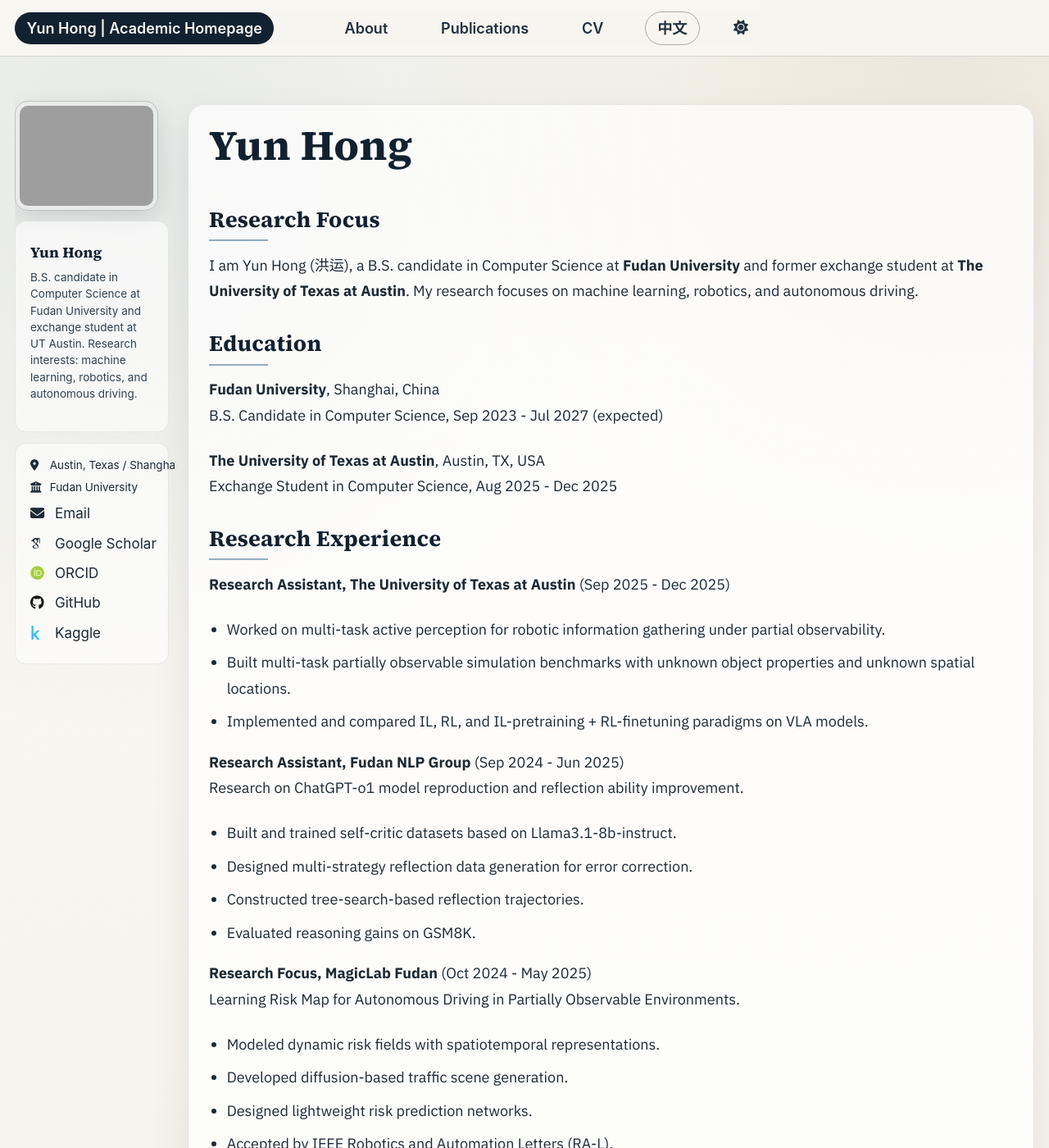
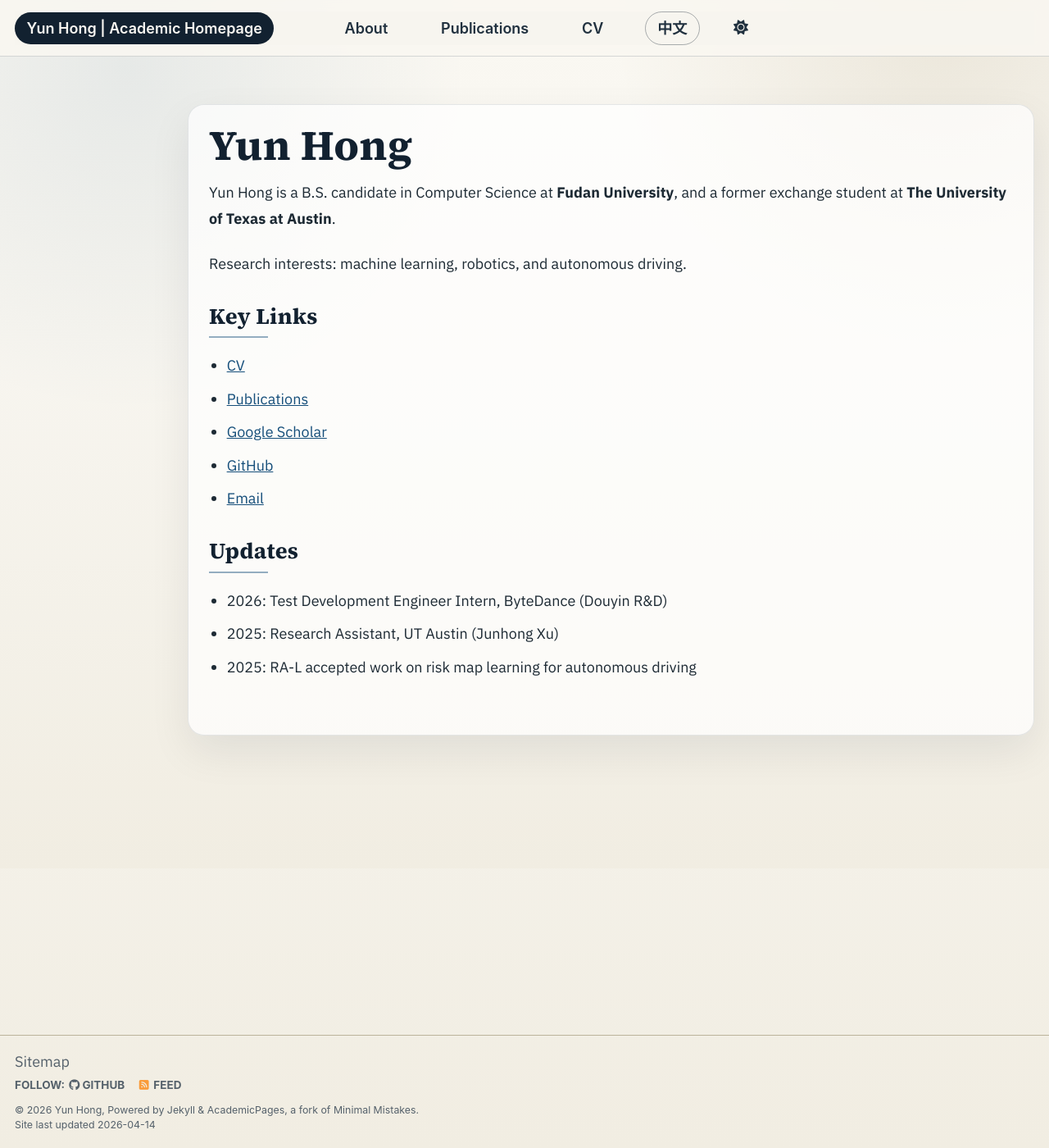
Before and after one commit to 16yunH/16yunH.github.io, a Jekyll site: the page built from _pages/about.md, in a window 1280 px wide and 1400 px high. Shown: the whole window at 82% size. Built offline with Jekyll 4.4.1, drawn with Linux system fonts in a browser that asks for light colours; some web fonts are replaced; a script that is not in the unit is left out; some of the changed text lies outside the part shown.

Commit message:
Adopt minimalist homepage and harden theme toggle logic

```diff
--- a/_includes/scripts.html
+++ b/_includes/scripts.html
@@ -1,6 +1,70 @@
 <script>
-    window.userPref = window.matchMedia ? window.matchMedia.bind(window) : null;
+    var userPref = window.matchMedia ? window.matchMedia.bind(window) : null;
+    window.userPref = userPref;
 </script>
 <script type="module" src="{{ base_path }}/assets/js/main.min.js"></script>
 
+<script>
+    (function () {
+        var media = window.matchMedia ? window.matchMedia('(prefers-color-scheme: dark)') : null;
+
+        function getStoredTheme() {
+            var t = localStorage.getItem('theme');
+            return (t === 'dark' || t === 'light') ? t : null;
+        }
+
+        function getComputedTheme() {
+            var stored = getStoredTheme();
+            if (stored) return stored;
+            return (media && media.matches) ? 'dark' : 'light';
+        }
+
+        function applyTheme(theme) {
+            var html = document.documentElement;
+            var icon = document.getElementById('theme-icon');
+            if (theme === 'dark') {
+                html.setAttribute('data-theme', 'dark');
+                if (icon) {
+                    icon.classList.remove('fa-sun');
+                    icon.classList.add('fa-moon');
+                }
+            } else {
+                html.removeAttribute('data-theme');
+                if (icon) {
+                    icon.classList.remove('fa-moon');
+                    icon.classList.add('fa-sun');
+                }
+            }
+        }
+
+        function toggleTheme() {
+            var current = getComputedTheme();
+            var next = current === 'dark' ? 'light' : 'dark';
+            localStorage.setItem('theme', next);
+            applyTheme(next);
+        }
+
+        document.addEventListener('DOMContentLoaded', function () {
+            applyTheme(getComputedTheme());
+
+            var toggle = document.getElementById('theme-toggle');
+            if (toggle) {
+                toggle.addEventListener('click', function (e) {
+                    e.preventDefault();
+                    e.stopImmediatePropagation();
+                    toggleTheme();
+                }, true);
+            }
+
+            if (media) {
+                media.addEventListener('change', function (e) {
+                    if (!getStoredTheme()) {
+                        applyTheme(e.matches ? 'dark' : 'light');
+                    }
+                });
+            }
+        });
+    })();
+</script>
+
 {% include analytics.html %}
--- a/_pages/about.md
+++ b/_pages/about.md
@@ -1,66 +1,26 @@
 ---
 permalink: /
 title: "Yun Hong"
-author_profile: true
+author_profile: false
 redirect_from:
   - /about/
   - /about.html
 ---
 
-## Research Focus
+Yun Hong is a B.S. candidate in Computer Science at **Fudan University**, and a former exchange student at **The University of Texas at Austin**.
 
-I am Yun Hong (洪运), a B.S. candidate in Computer Science at **Fudan University** and former exchange student at **The University of Texas at Austin**. My research focuses on machine learning, robotics, and autonomous driving.
+Research interests: machine learning, robotics, and autonomous driving.
 
-## Education
+## Key Links
 
-**Fudan University**, Shanghai, China
-B.S. Candidate in Computer Science, Sep 2023 - Jul 2027 (expected)
+- [CV](/cv/)
+- [Publications](/publications/)
+- [Google Scholar](https://scholar.google.com/citations?user=V7qCKd0AAAAJ)
+- [GitHub](https://github.com/16yunH)
+- [Email](mailto:23300240019@m.fudan.edu.cn)
 
-**The University of Texas at Austin**, Austin, TX, USA
-Exchange Student in Computer Science, Aug 2025 - Dec 2025
+## Updates
 
-## Research Experience
-
-**Research Assistant, The University of Texas at Austin** (Sep 2025 - Dec 2025)
-- Worked on multi-task active perception for robotic information gathering under partial observability.
-- Built multi-task partially observable simulation benchmarks with unknown object properties and unknown spatial locations.
-- Implemented and compared IL, RL, and IL-pretraining + RL-finetuning paradigms on VLA models.
-
-**Research Assistant, Fudan NLP Group** (Sep 2024 - Jun 2025)
-Research on ChatGPT-o1 model reproduction and reflection ability improvement.
-- Built and trained self-critic datasets based on Llama3.1-8b-instruct.
-- Designed multi-strategy reflection data generation for error correction.
-- Constructed tree-search-based reflection trajectories.
-- Evaluated reasoning gains on GSM8K.
-
-**Research Focus, MagicLab Fudan** (Oct 2024 - May 2025)
-Learning Risk Map for Autonomous Driving in Partially Observable Environments.
-- Modeled dynamic risk fields with spatiotemporal representations.
-- Developed diffusion-based traffic scene generation.
-- Designed lightweight risk prediction networks.
-- Accepted by IEEE Robotics and Automation Letters (RA-L).
-
-## Internship Experience
-
-**Test Development Engineer Intern, ByteDance (Douyin R&D)** (Jan 2026 - Present)
-- Refactored and expanded internal inspection and test cases, improving accuracy from 89% to 100%.
-- Improved test coverage from 95% to 98%.
-- Developing an LLM-powered tool to improve QA workflow efficiency.
-
-## Selected Projects
-
-**[LCDP-Sim: Language-Conditioned Diffusion Policy](/portfolio/lcdp-sim/)**
-End-to-end Vision-Language-Action system with diffusion policy for robotic control.
-
-**[MapNavigation](/portfolio/mapnavigation/)**
-Navigation system integrating OpenStreetMap and Gaode Maps API.
-
-**[NeuralStyle](/portfolio/neuralstyle/)**
-Modular neural style transfer toolkit with an interactive web interface.
-
-## Contact
-
-Email: [23300240019@m.fudan.edu.cn](mailto:23300240019@m.fudan.edu.cn)
-Location: Shanghai, China
-Phone: +86 158-0701-0023
-GitHub: [github.com/16yunH](https://github.com/16yunH)
+- 2026: Test Development Engineer Intern, ByteDance (Douyin R&D)
+- 2025: Research Assistant, UT Austin (Junhong Xu)
+- 2025: RA-L accepted work on risk map learning for autonomous driving
```
Also changed, not shown: _pages/cn/cv.md (+1 -1 lines), _pages/cn/index.md (+13 -53 lines), _pages/cv.md (+1 -1 lines), assets/js/_main.js (+7 -3 lines).
